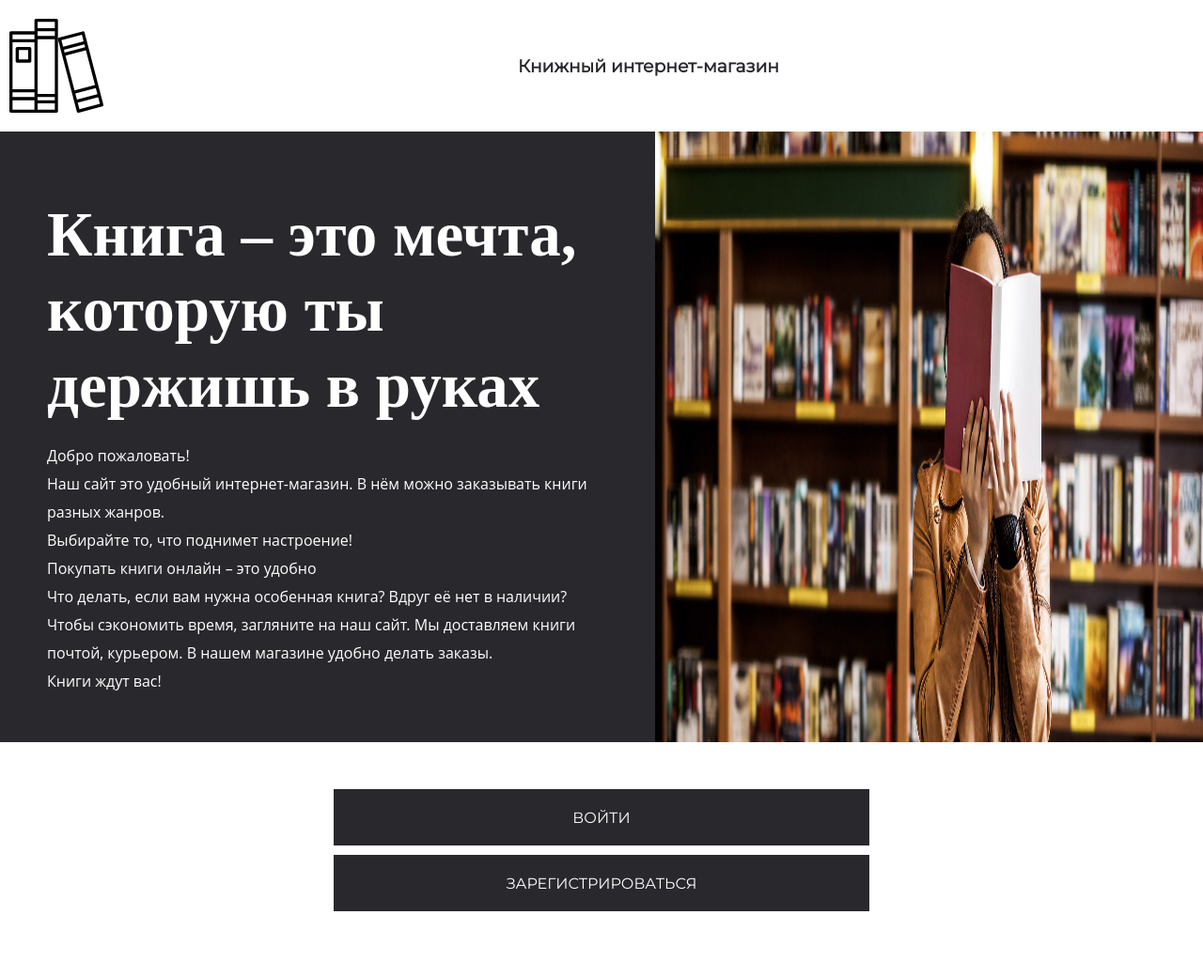
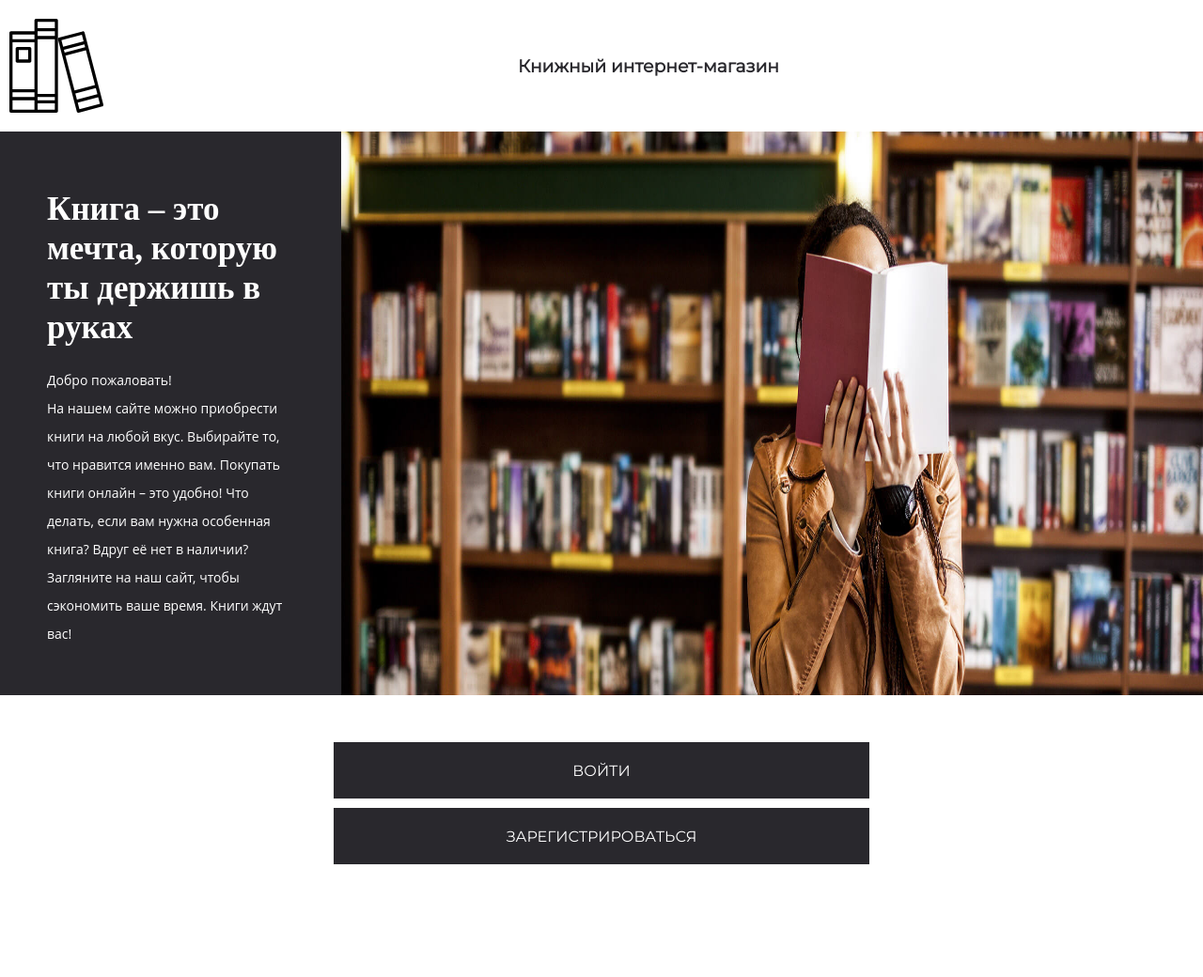
Before and after one commit to UlyanaShabunina/BooksMarket, a Flask app: page / in a window 1280 px wide. Shown: the whole page at 94% size. After the commit the page ends 920 px from the top, so only its background shows below. Run offline with Flask 2, Linux system fonts and the light colour scheme.

Commit message:
fix front

```diff
--- a/admin/static/css/styles.css
+++ b/admin/static/css/styles.css
@@ -67,7 +67,7 @@ img.logo-img {
 }
 
 div.container {
-    max-width: 1500px;
+    max-width: 1700px;
     padding: 0 10px;
     margin: 0 auto;
 }
@@ -228,8 +228,7 @@ td.index__td-text {
     border: none;
     color: #fe3e57;
     margin-top: 4px;
-    height: 70px;
-    padding: 20px 15px;
+    padding: 0px 5px;
 }
 
 td.index__td {
--- a/static/css/styles.css
+++ b/static/css/styles.css
@@ -81,14 +81,14 @@ h2.img-title {
 p.img-text {
     color: #fff;
     font-family: open sans,Sans-serif;
-    font-size: 16px;
+    font-size: 14px;
     line-height: 30px;
     font-weight: 500;
 }
 
 h1.box-title {
     font-family: Playfair Display;
-    font-size: 67px;
+    font-size: 35px;
     color: #fff;
     font-weight: 700;
     line-height: 1.2;
@@ -96,18 +96,19 @@ h1.box-title {
 }
 
 div.img-container {
+    width: 100%;
     display: flex;
     justify-content: space-between;
-    height: 650px;
+    height: 600px;
     margin-bottom: 50px;
 }
 
 img.img {
-    height: 650px;
+    height: 600px;
 }
 
 div.container {
-    max-width: 1500px;
+    max-width: 1700px;
     padding: 0 10px;
     margin: 0 auto;
 }
@@ -604,6 +605,7 @@ div.index-forms {
 
 
 div.img-box {
+    width: 40%;
     background-color: #29282d;
     padding: 50px;
     display: flex;
--- a/templates/index.html
+++ b/templates/index.html
@@ -30,16 +30,13 @@
                 </h1>
                 <p class="img-text">
                     Добро пожаловать!<br/>
-                    Наш сайт это удобный интернет-магазин. В нём можно заказывать книги разных жанров.<br/>
-                    Выбирайте то, что поднимет настроение!
-                </p>
-                <p class="img-text">
-                    Покупать книги онлайн – это удобно<br/>
-                    Что делать, если вам нужна особенная книга? Вдруг её нет в наличии?
-                    Чтобы сэкономить время, загляните на наш сайт.
-                    Мы доставляем книги почтой, курьером.
-                    В нашем магазине удобно делать заказы.<br/>
+                    На нашем сайте можно приобрести книги на любой вкус.
+                    Выбирайте то, что нравится именно вам.
 
+                    Покупать книги онлайн – это удобно!
+                    Что делать, если вам нужна особенная книга?
+                    Вдруг её нет в наличии?
+                    Загляните на наш сайт, чтобы сэкономить ваше время.
                     Книги ждут вас!
                 </p>
             </div>
```
Also changed, not shown: delivery/static/css/styles.css (+6 -8 lines).
